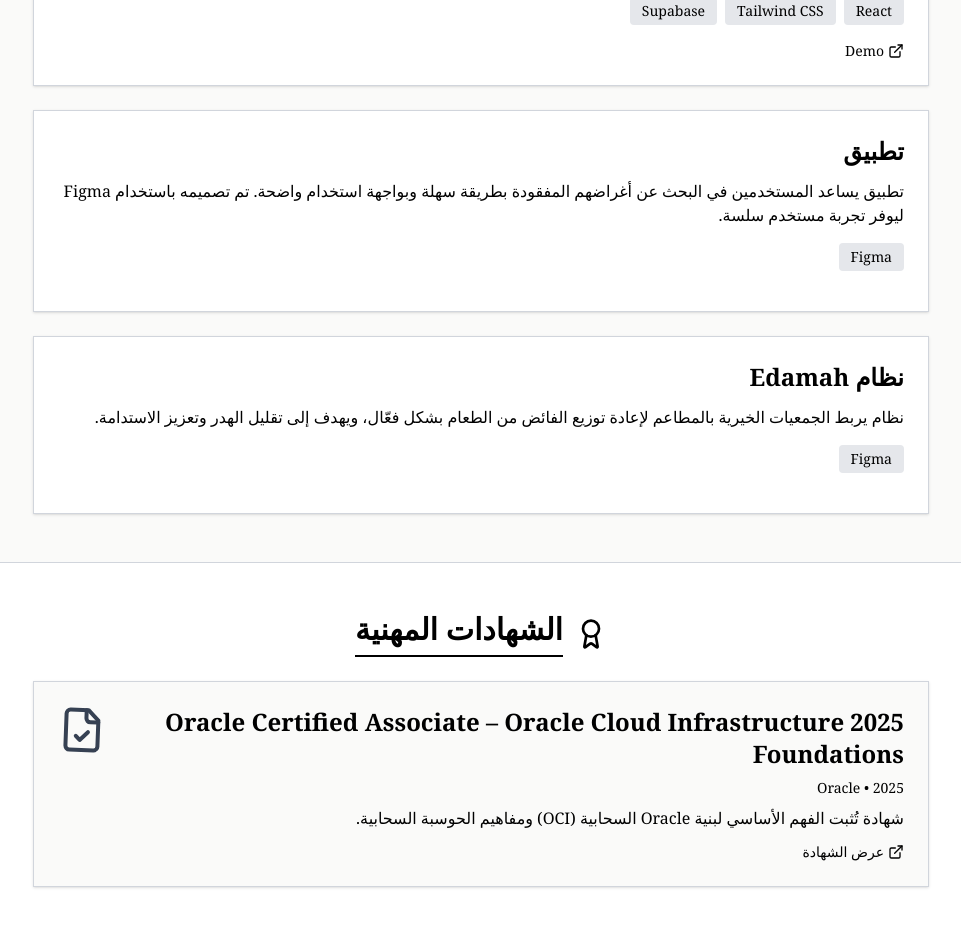
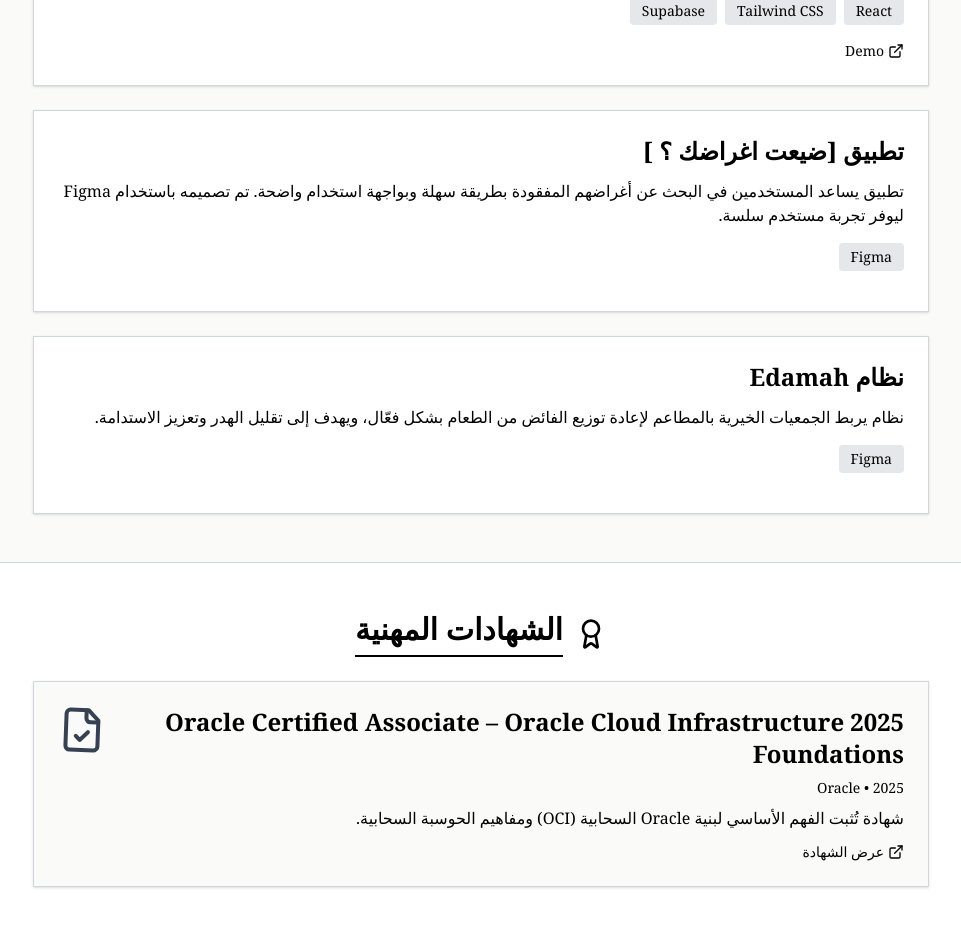
Before and after one commit to 3ntazDev/personal-website, a React (Vite) app: page / in a window 1280 px wide. Shown: the part 1960-2887 px from the top of the page, without its empty margins (159-1120 px from the left). Built offline with nearby package versions, Linux system fonts and the light colour scheme.

Commit message:
Change and add New Section

```diff
--- a/src/page/Home.jsx
+++ b/src/page/Home.jsx
@@ -84,7 +84,7 @@ export default function NewspaperPortfolio() {
       demo: "https://washy-way.vercel.app/",
     },
     {
-      title: "تطبيق",
+      title: "   تطبيق [ضيعت اغراضك ؟ ]",
       description:
         "تطبيق يساعد المستخدمين في البحث عن أغراضهم المفقودة بطريقة سهلة وبواجهة استخدام واضحة. تم تصميمه باستخدام Figma ليوفر تجربة مستخدم سلسة.",
       technologies: ["Figma"],
```
